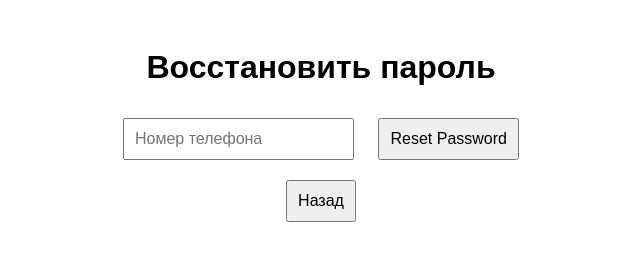
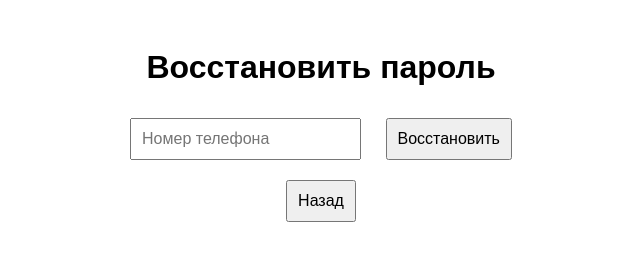
Before and after one commit to pixelatee/website, a plain HTML site: page reset.html in a window 1280 px wide. Shown: the whole page, without its empty margins (319-959 px from the left). Drawn offline with Linux system fonts and the light colour scheme.

Commit message:
Update reset.html

```diff
--- a/reset.html
+++ b/reset.html
@@ -10,7 +10,7 @@
     <h1>Восстановить пароль</h1>
     <form id="resetForm">
         <input type="tel" name="phone" placeholder="Номер телефона" required>
-        <button type="submit">Reset Password</button>
+        <button type="submit">Восстановить</button>
     </form>
     <button id="backButton">Назад</button>
 
```
